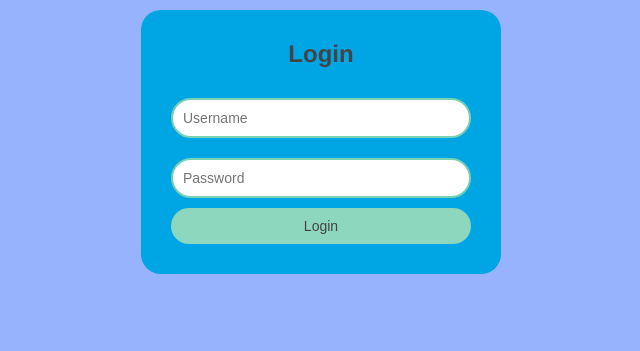
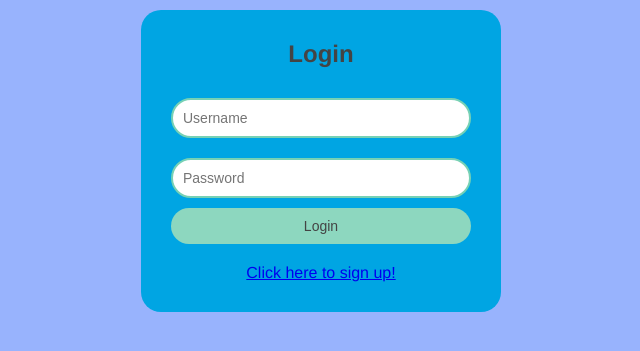
Before and after one commit to software-students-fall2023/2-web-app-exercise-sst2, a Flask app: page / in a window 1280 px wide. Shown: the top 351 px of the page, without its empty margins (319-959 px from the left). Run offline with Flask 3, Linux system fonts and the light colour scheme.

Commit message:
added links between login and sign up

```diff
--- a/static/css/auth.css
+++ b/static/css/auth.css
@@ -64,3 +64,8 @@ body{
 .authForm input[type="submit"]:hover{
     background-color:#4DD091;
 }
+
+.centerLink{
+    text-align: center;
+    margin-top: 20px;
+}
--- a/templates/login.html
+++ b/templates/login.html
@@ -35,6 +35,9 @@
           <p class="errorMessage">{{ error }}</p>
           {% endif %}
           <input type="submit" value="Login" />
+          <div class="centerLink">
+            <a href="/signup">Click here to sign up!</a>
+          </div>
         </form>
       </section>
     </main>
--- a/templates/signup.html
+++ b/templates/signup.html
@@ -41,6 +41,9 @@
           <p class="errorMessage">{{ error }}</p>
           {% endif %}
           <input type="submit" value="Submit" />
+          <div class="centerLink">
+            <p>Already have an account? <a href="/login">Click here to login!</a></p>
+          </div>
         </form>
       </section>
     </main>
```
